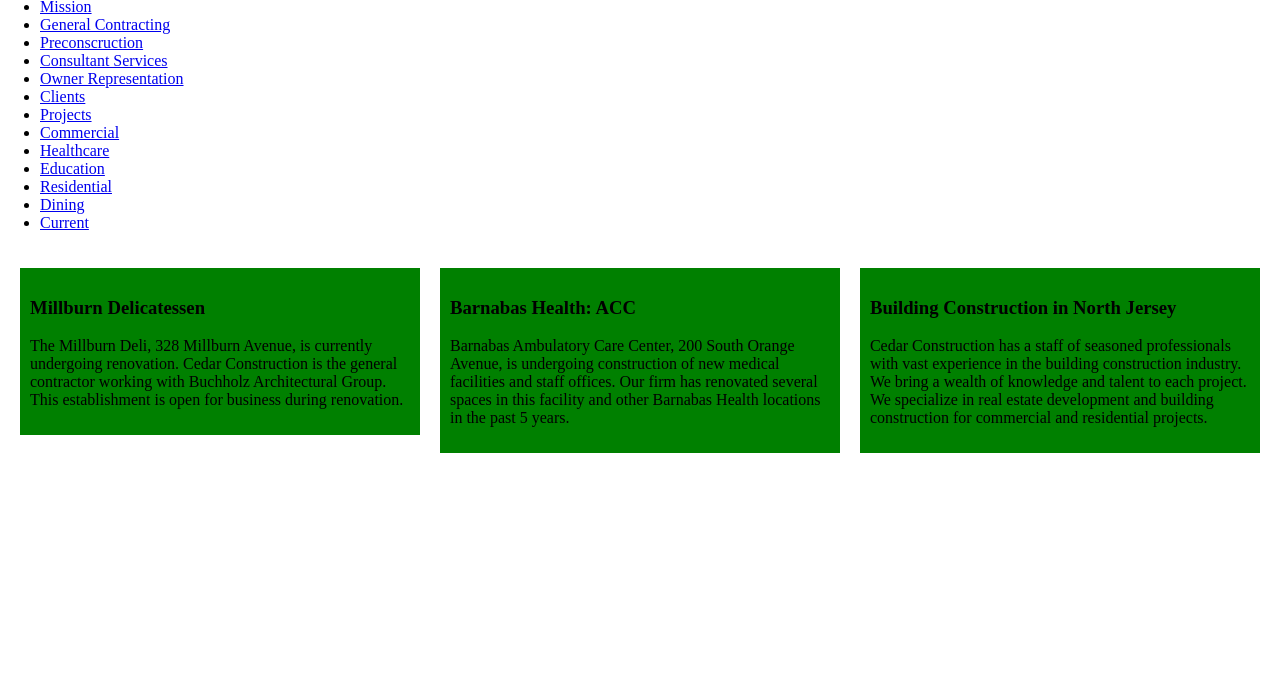
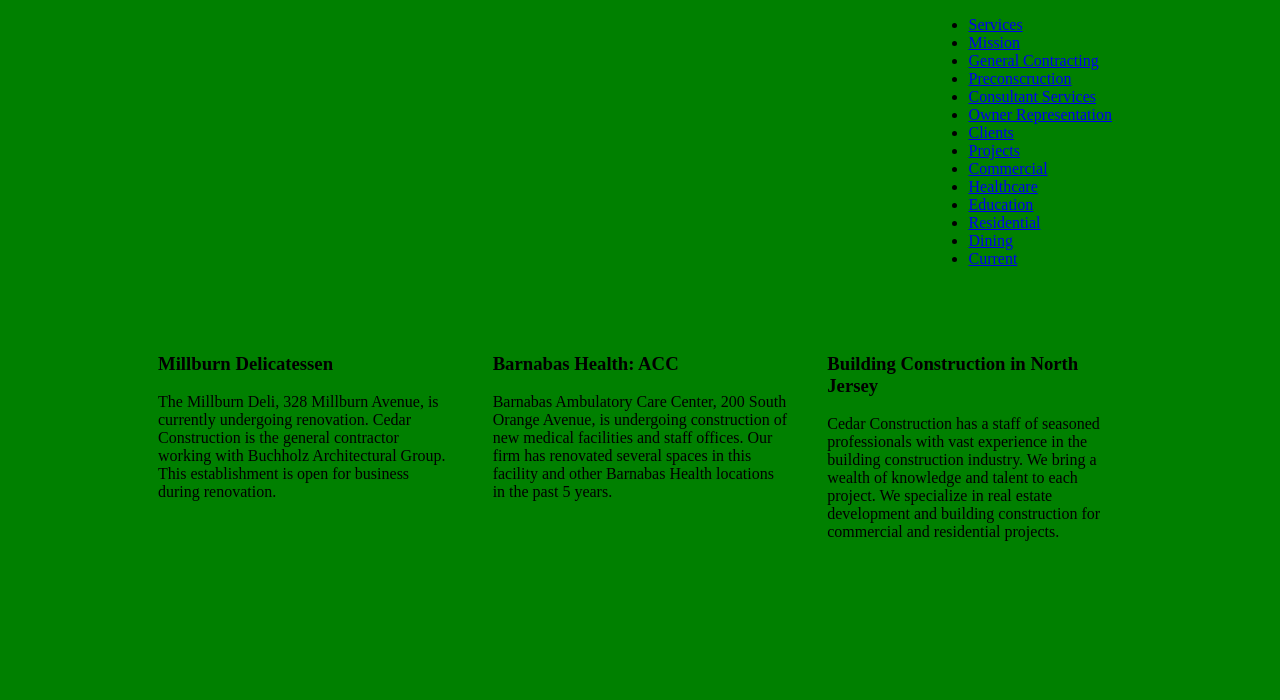
Before and after one commit to mbavosa/askcedarnew, a plain HTML site: page index.html in a window 1280 px wide. Shown: the part 100-800 px from the top of the page. Drawn offline with Linux system fonts and the light colour scheme.

Commit message:
adding color

```diff
--- a/css/main.css
+++ b/css/main.css
@@ -6,6 +6,13 @@
 
 }
 
+body {
+  margin: 0 auto;
+  width: 80%;
+  background-color: green;
+}
+
+
 *, *:after, *:before {
   box-sizing: border-box;
 }
@@ -13,6 +20,11 @@
 article {
   background: green;
   padding: 10px;
+}
+
+nav {
+  float: right;
+  margin-right: 40px;
 }
 
 .grid-pad {
--- a/index.html
+++ b/index.html
@@ -6,6 +6,7 @@
   <link rel="stylesheet" href="css/main.css">
   </head>
   <body>
+    <div class="grid grid-pad">
     <header>
       <h1>Cedar Construction</h1>
       <nav>
@@ -27,6 +28,7 @@
         </ul>
       </nav>
     </header>
+  </div>
       <div class="grid grid-pad">
         <div class="col-1-3">
           <article>
```
